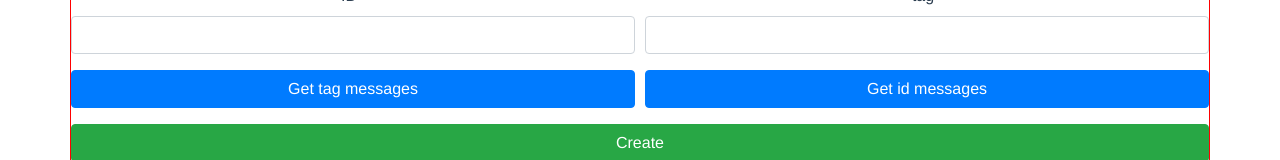
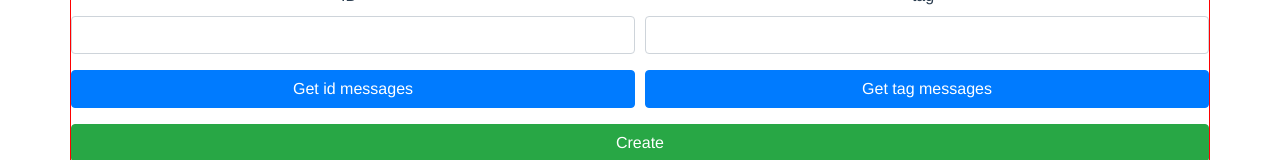
Before and after one commit to SamiUrias/master_devel_client, a Vue app: page /#/about in a window 1280 px wide. Shown: the part 171-331 px from the top of the page. Built offline with nearby package versions, Linux system fonts and the light colour scheme.

Commit message:
Readme update Finishing messages form

```diff
--- a/src/views/About.vue
+++ b/src/views/About.vue
@@ -31,10 +31,10 @@
 
                     <b-form-row>
                         <b-col>
-                            <b-button class="mt-3 w-100" variant="primary" @click="getSingleMessage">Get tag messages</b-button>
+                            <b-button class="mt-3 w-100" variant="primary" @click="getSingleMessage">Get id messages</b-button>
                         </b-col>
                         <b-col>
-                            <b-button class="mt-3 w-100" variant="primary" @click="getSingleTagMessages">Get id messages</b-button>
+                            <b-button class="mt-3 w-100" variant="primary" @click="getSingleTagMessages">Get tag messages</b-button>
                         </b-col>
                     </b-form-row>
                     <b-form-row>
@@ -97,6 +97,7 @@
             },
             async getSingleMessage() {
                 try {
+                    console.log("Get single message")
                     const response = await axios.get(process.env.VUE_APP_HOST + '/api/message/'+this.id+'/',  { headers: {
                             "x-key":this.x_key,
                             "x-route":this.x_route,
```
Also changed, not shown: 1 other file (tests, documents, lock files or other folders).
